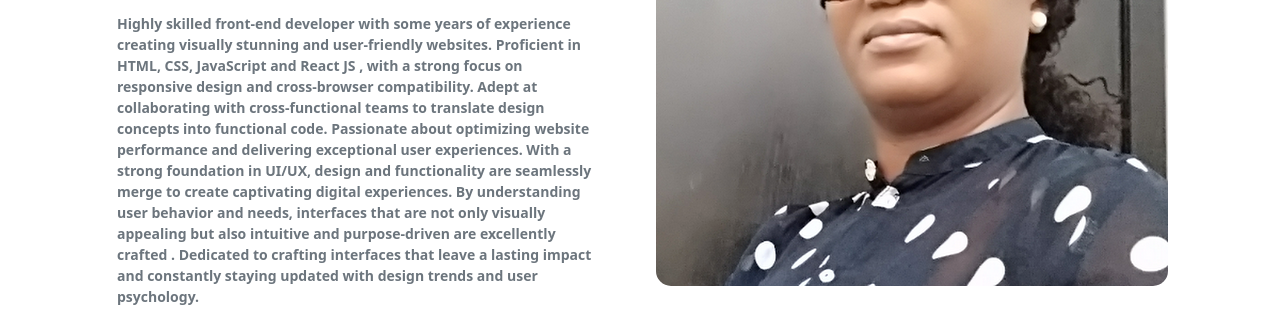
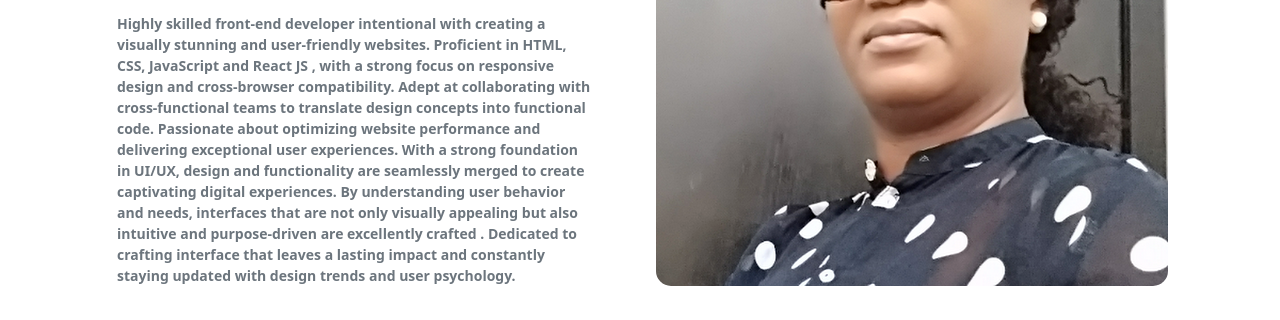
Before and after one commit to FmBrands/my-portfolio, a plain HTML site: page about.html in a window 1280 px wide. Shown: the part 306-626 px from the top of the page. Drawn offline with nearby package versions, Linux system fonts and the light colour scheme.

Commit message:
Updated the about page

```diff
--- a/about.html
+++ b/about.html
@@ -96,18 +96,18 @@
             <h1 class="mb-4 mt-4">Hi, I am Modupe Folarin</h1>
             <h2 class="mb-3">Front End Developer | UI/UX, based in Lagos</h2>
             <p class="text-muted">
-              Highly skilled front-end developer with some years of experience
-              creating visually stunning and user-friendly websites. Proficient
+              Highly skilled front-end developer intentional with
+              creating a visually stunning and user-friendly websites. Proficient
               in HTML, CSS, JavaScript and React JS , with a strong focus on
               responsive design and cross-browser compatibility. Adept at
               collaborating with cross-functional teams to translate design
               concepts into functional code. Passionate about optimizing website
               performance and delivering exceptional user experiences. With a
               strong foundation in UI/UX, design and functionality are
-              seamlessly merge to create captivating digital experiences. By
-              understanding user behavior and needs, interfaces that are not
-              only visually appealing but also intuitive and purpose-driven are
-              excellently crafted . Dedicated to crafting interfaces that leave
+              seamlessly merged to create captivating digital experiences. By
+              understanding user behavior and needs, interfaces that are not only
+              visually appealing but also intuitive and purpose-driven are
+              excellently crafted . Dedicated to crafting interface that leaves
               a lasting impact and constantly staying updated with design trends
               and user psychology.
             </p>
```
